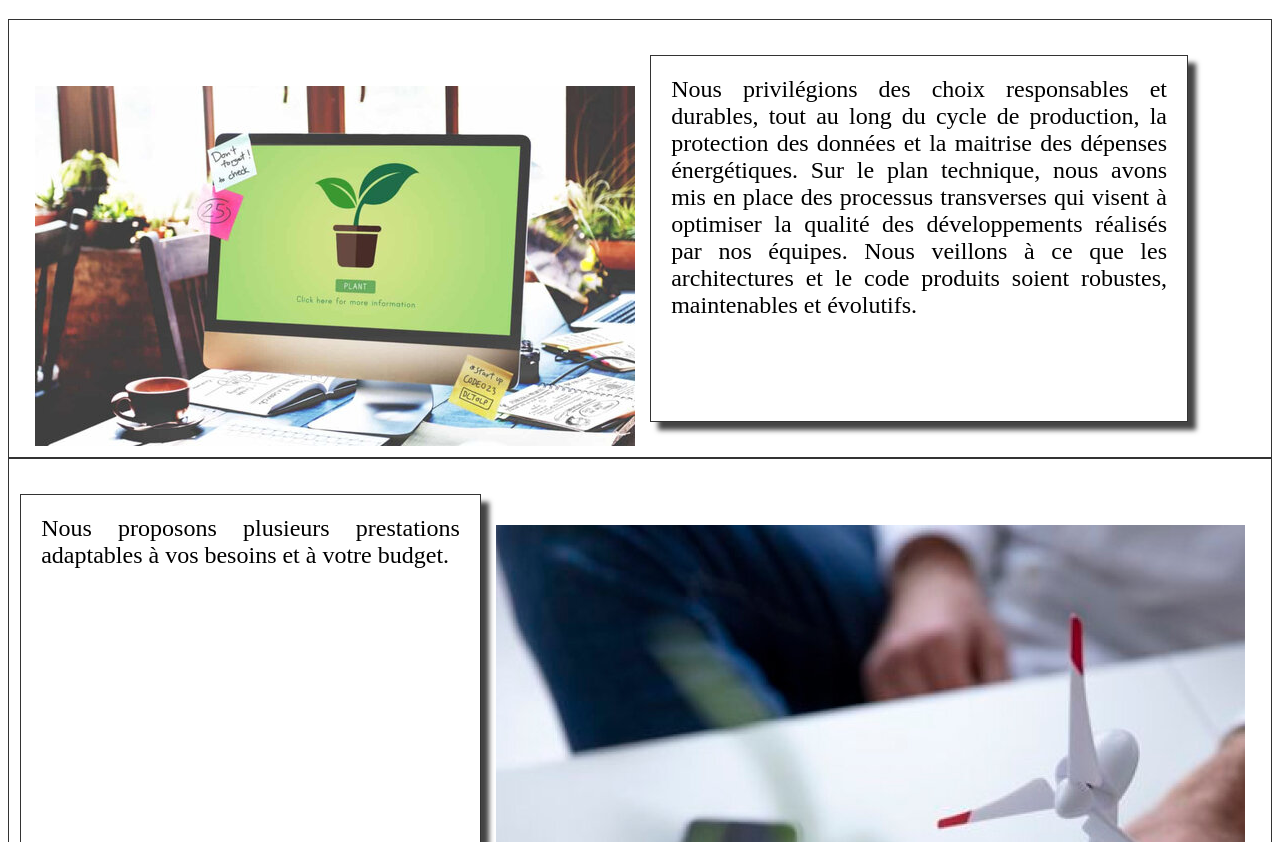
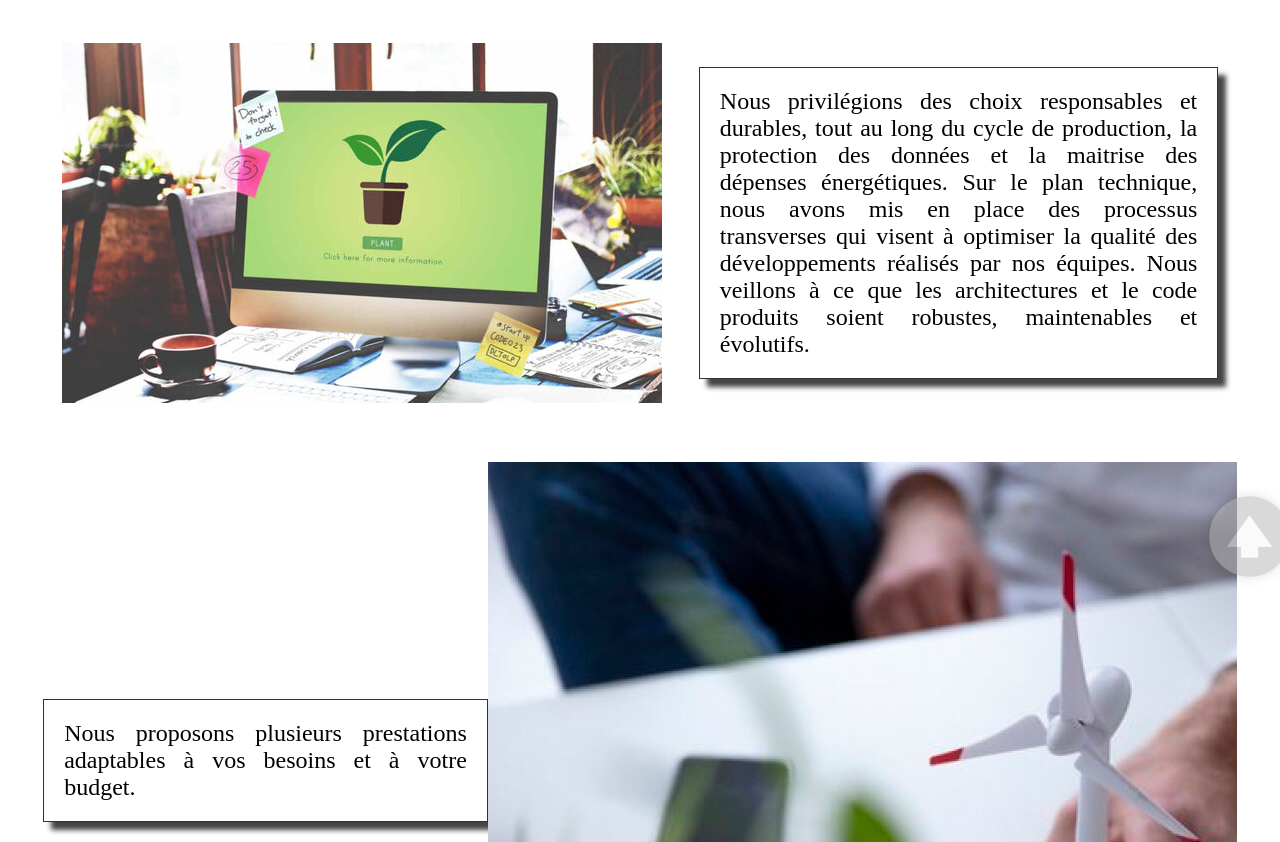
Before and after one commit to Projet-Agence-SELZ/agence_SELZ, a plain HTML site: page pages/home.html in a window 1280 px wide. Shown: the part 150-992 px from the top of the page. Drawn offline with Linux system fonts and the light colour scheme.

Commit message:
bouton bo-to_top

```diff
--- a/assets-css/styles.css
+++ b/assets-css/styles.css
@@ -27,6 +27,15 @@ header .nav {
       text-decoration: none;
   }
 
+  #gototop
+{
+position: fixed;
+bottom : 40px;
+right: -40px;
+opacity: 0.5;
+}
+
+
   /* Style du main */
 @font-face {
     font-family: 'LiberationSerifRegular';
@@ -49,22 +58,15 @@ header .nav {
   h2
 { color: green;}
 
-.display
-{ display: flex ;}
 
-  .img_left {
-  float: left;
- margin: 55px 15px 0;
+  .img_texte {
+    display: flex ;
+    justify-content: space-around;
+    align-items: center;
+    padding: 1.5em;
+  }
 
-    max-width: 100%;
-    height: auto;
-    X: 55px
-W: 850px
-H: 510px
-  }
-.mea {
-   border: 1px solid #333;
-}
+
   .shadowbox {
     width: 40%;
     border: 1px solid #333;
@@ -72,7 +74,6 @@ H: 510px
     padding: 20px 20px;
     text-align: justify;
 
-    margin-right: auto ;
 
   }
 
--- a/pages/home.html
+++ b/pages/home.html
@@ -12,7 +12,8 @@
 
 <body>
         <header>
-        <a href="../home-page/home-page.html"><img class="logo_accueil" src="../ressources-graphiques/logo_&_SELZ.png"
+
+        <a id="top" href="../home-page/home-page.html"><img class="logo_accueil" src="../ressources-graphiques/logo_&_SELZ.png"
                 alt="logo_SELZ"></a>
         <ul class="nav">
             <li><a href="../page-prestations/page-prestations.html" title="Prestations">Prestations</a></li>
@@ -22,18 +23,22 @@
         </ul>
     </header>
 
-
    <main>
-       <h1>Agence <span class="SELZ">SELZ</span></h1>
-
-       <section class="mea">
-
-        <!---   <h2>SELZ, une agence à votre écoute</h2> -->
-
-       <div class = "display">
 
 
-    <img src="../assets-css/ressources-graphiques/accueil-ordi_600.jpg" alt="Ordinateur sur Bureau" title="Ordinateur de chez ZELZ" class="img_left" />
+       <h1 >Agence <span class="SELZ">SELZ</span></h1>
+
+<div id="gototop">
+<a href="#top"><img src="../assets-css/ressources-graphiques/back-to-top 1.png"/></a>
+</div>
+
+
+       <section>
+
+       <div class = "img_texte">
+
+
+    <img src="../assets-css/ressources-graphiques/accueil-ordi_600.jpg" alt="Ordinateur sur Bureau" title="Ordinateur de chez ZELZ" />
 
 
 
@@ -48,20 +53,17 @@ Sur le plan technique, nous avons mis en place des processus transverses qui vis
        </section>
 
 
-       <section class="mea">
+       <section>
 
         <!---   <h2>SELZ, une agence à votre écoute</h2> -->
 
-       <div class = "display">
-
+       <div class = "img_texte">
 
 <p class="shadowbox">
     Nous proposons plusieurs prestations adaptables à vos besoins et à votre budget.
 </p>
-    <img src="../assets-css/ressources-graphiques/accueil-eolien_600.jpg" alt="Ordinateur sur Bureau" title="Ordinateur de chez ZELZ" class="img_left" />
 
-
-
+    <img src="../assets-css/ressources-graphiques/accueil-eolien_600.jpg" alt="Ventilateur de bureau" title="Ventilateur de bureau chez ZELZ" />
 
 
        </div>
```
Also changed, not shown: assets-css/ressources-graphiques/mobile_eolien.jpg (deleted).
